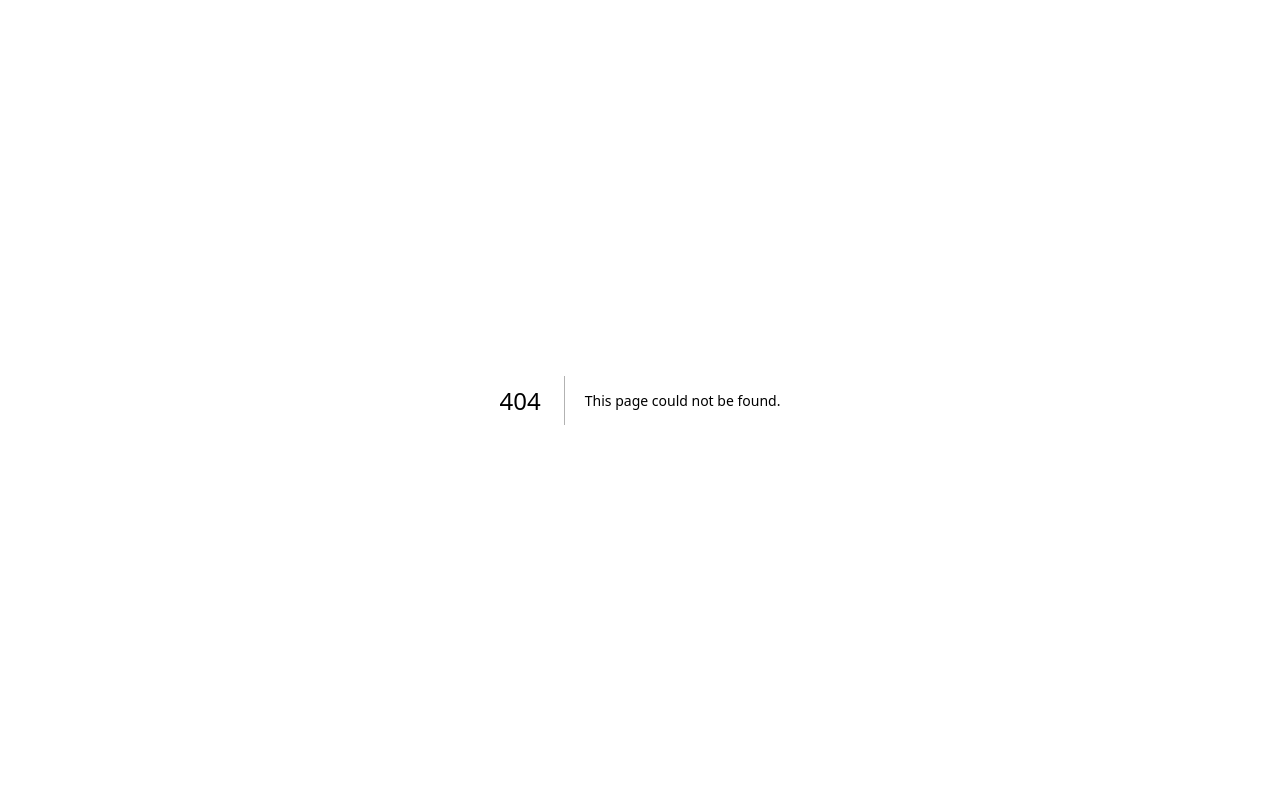
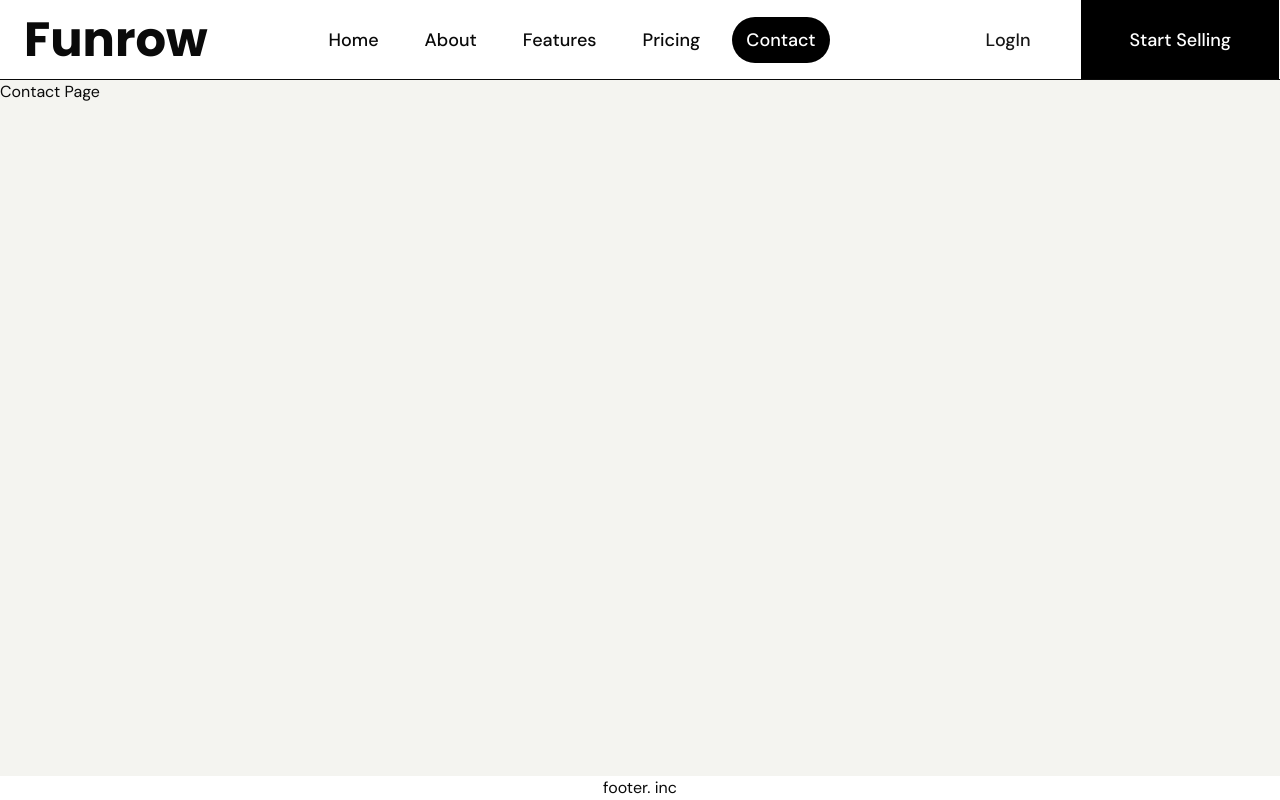
Before and after one commit to Abdur-Rahim-Baig/Multi-Vendor-Ecommerce-WebSite, a Next.js app: page /contact in a window 1280 px wide. Before the commit this address had no page. Built offline with nearby package versions, Linux system fonts and the light colour scheme.

Commit message:
made a navbar and a sidebar

```diff
--- /dev/null
+++ b/src/app/(home)/about/page.tsx
@@ -0,0 +1,8 @@
+const Page = () => {
+  return(
+    <div>
+      About Page
+    </div>
+  );
+}
+export default Page;
--- /dev/null
+++ b/src/app/(home)/contact/page.tsx
@@ -0,0 +1,8 @@
+const Page = () => {
+  return(
+    <div>
+      Contact Page
+    </div>
+  );
+}
+export default Page;
--- /dev/null
+++ b/src/app/(home)/features/page.tsx
@@ -0,0 +1,8 @@
+const Page = () => {
+  return(
+    <div>
+      features Page
+    </div>
+  );
+}
+export default Page;
--- /dev/null
+++ b/src/app/(home)/footer.tsx
@@ -0,0 +1,9 @@
+export const Footer = () => {
+  return(
+    <footer className="flex justify-center">
+      <div>
+        <p>footer. inc</p>
+      </div>
+    </footer>
+  );
+};
--- /dev/null
+++ b/src/app/(home)/layout.tsx
@@ -0,0 +1,20 @@
+import { Navbar } from "./navbar";
+import { Footer } from "./footer";
+
+interface Props{
+  children: React.ReactNode;
+};
+
+const Layout = ({ children }: Props) => {
+  return (
+    <div className="flex flex-col min-h-screen">
+    <Navbar />
+        <div className="flex-1 bg-[#F4F4F0]">
+          {children}
+        </div>
+          <Footer />
+      </div>
+  );
+}
+
+export default Layout;
--- /dev/null
+++ b/src/app/(home)/navbar-sidebar.tsx
@@ -0,0 +1,56 @@
+import Link from "next/link";
+
+import { ScrollArea } from "@/components/ui/scroll-area";
+import { Sheet, SheetContent, SheetHeader, SheetTitle } from "@/components/ui/sheet";
+
+interface NavbarItem {
+  href: string;
+  children: React.ReactNode;
+}
+
+interface Props {
+  items: NavbarItem[];
+  open: boolean;
+  onOpenChange: (open: boolean) => void;
+}
+
+export default function NavbarSidebar({ items, open, onOpenChange }: Props) {
+  return (
+    <Sheet open={open} onOpenChange={onOpenChange}>
+      <SheetContent side="left" className="p-0 transition-none">
+        <SheetHeader className="p-4 border-b">
+            <SheetTitle>Menu</SheetTitle>
+        </SheetHeader>
+
+        <ScrollArea className="flex flex-col overflow-y-auto h-full pb-2">
+            {items.map((item) => (
+              <Link
+                key={item.href}
+                href={item.href}
+                className="w-full text-left p-4 hover:bg-black hover:text-white flex items-center text-base font-medium"
+                onClick={() => onOpenChange(false)}
+              >
+                {item.children}
+              </Link>
+            ))}
+            <div className="border-t">
+              <Link
+                onClick={() => onOpenChange(false)}
+                href="/sign-in"
+                className="w-full text-left p-4 hover:bg-black hover:text-white flex items-center text-base font-medium"
+              >
+                Log In
+              </Link>
+              <Link
+                onClick={() => onOpenChange(false)}
+                href="/sign-up"
+                className="w-full text-left p-4 hover:bg-black hover:text-white flex items-center text-base font-medium"
+              >
+                Start Selling
+              </Link>
+            </div>
+        </ScrollArea>
+      </SheetContent>
+    </Sheet>
+  );
+}
--- /dev/null
+++ b/src/app/(home)/navbar.tsx
@@ -0,0 +1,114 @@
+"use client"
+
+import Link from "next/link";
+import { useState } from "react";
+import { MenuIcon } from "lucide-react";
+import { Poppins } from 'next/font/google';
+import { usePathname } from "next/navigation";
+
+
+import { cn } from "@/lib/utils";
+import { Button } from "@/components/ui/button";
+import NavbarSidebar from "./navbar-sidebar";
+
+const poppins = Poppins({
+  subsets: ["latin"],
+  weight: ["700"],
+});
+
+interface NavbarItemProps {
+  href: string;
+  children: React.ReactNode;
+  isActive?: boolean;
+}
+
+const NavbarItem = ({ href, children, isActive }: NavbarItemProps) => {
+  return (
+    <Button
+      asChild
+      variant="outline"
+      className={cn(
+        "bg-transparent hover:bg-transparent rounded-full hover:border-primary border-transparent px-3.5 text-lg",
+        isActive && "bg-black text-white hover:bg-black hover:text-white"
+      )}
+    >
+      <Link href={href}>
+        {children}
+      </Link>
+    </Button>
+  );
+};
+
+const navbarItems = [
+  { href: "/", children: "Home" },
+  { href: "/about", children: "About" },
+  { href: "/features", children: "Features" },
+  { href: "/pricing", children: "Pricing" },
+  { href: "/contact", children: "Contact" }
+];
+
+export const Navbar = () => {
+  const pathname = usePathname();
+  const [isSidebarOpen, setIsSidebarOpen] = useState(false);
+
+  return (
+    <nav className="h-20 flex border-b  justify-between font-medium bg-white">
+      <Link href="/" className="pl-6 flex items-center">
+        <span className={cn("text-5xl font-semibold", poppins.className)}>
+          Funrow
+        </span>
+      </Link>
+
+      <NavbarSidebar
+      items={navbarItems}
+        open={isSidebarOpen}
+        onOpenChange={setIsSidebarOpen}
+      />
+
+      <div className="hidden items-center gap-4 lg:flex">
+        {navbarItems.map((item) => (
+          <NavbarItem
+            key={item.href}
+            href={item.href}
+            isActive={pathname === item.href}
+          >
+            {item.children}
+
+          </NavbarItem>
+        ))}
+      </div>
+
+      <div className="hidden lg:flex">
+
+        <Button
+          asChild
+          variant="secondary"
+          className="border-l border-t-0 border-b-0 bordder-r-0 px-12 h-full rounded-none bg-white hover:bg-blue-300 transition colors text-lg"
+        >
+          <Link href="/login">
+            LogIn
+          </Link>
+        </Button>
+        <Button
+          asChild
+          className="border-l-2 border-t-0 border-b-0 bordder-r-0 px-12 h-full rounded-none bg-black text-white hover:bg-pink-300 hover:text-black transition colors text-lg"
+        >
+          <Link href="/signup">
+            Start Selling
+          </Link>
+        </Button>
+      </div>
+
+        <div className="flex lg:hidden items-center justify-center">
+        <Button
+        variant="ghost"
+        className="size-12 border-transparent bg-white"
+        onClick={() => setIsSidebarOpen(true)}
+        >
+          <MenuIcon />
+        </Button>
+        </div>
+
+    </nav>
+  );
+};
--- a/src/app/page.tsx
+++ b/src/app/(home)/page.tsx
@@ -7,7 +7,7 @@ import { Textarea } from "@/components/ui/textarea";
 export default function Home() {
   return (
     <div className="p-8">
-      <div className="flex flex-col gap-y-4">
+      <div className="flex flex-col gap-y-5">
         <div>
           <Button variant="elevated">
             Iam a Button
--- /dev/null
+++ b/src/app/(home)/pricing/page.tsx
@@ -0,0 +1,8 @@
+const Page = () => {
+  return(
+    <div>
+      pricing Page
+    </div>
+  );
+}
+export default Page;
--- a/src/components/ui/checkbox.tsx
+++ b/src/components/ui/checkbox.tsx
@@ -10,7 +10,7 @@ function Checkbox({ className, ...props }: CheckboxPrimitive.Root.Props) {
     <CheckboxPrimitive.Root
       data-slot="checkbox"
       className={cn(
-        "peer relative flex size-4 shrink-0 items-center justify-center rounded-[4px] border border-input shadow-xs transition-shadow outline-none group-has-disabled/field:opacity-50 after:absolute after:-inset-x-3 after:-inset-y-2 focus-visible:border-ring focus-visible:ring-3 focus-visible:ring-ring/50 disabled:cursor-not-allowed disabled:opacity-50 aria-invalid:border-destructive aria-invalid:ring-3 aria-invalid:ring-destructive/20 aria-invalid:aria-checked:border-primary dark:bg-input/30 dark:aria-invalid:border-destructive/50 dark:aria-invalid:ring-destructive/40 data-checked:border-primary data-checked:bg-primary data-checked:text-primary-foreground dark:data-checked:bg-primary",
+        "peer relative flex size-4 shrink-0 items-center justify-center rounded-[4px] border border-input shadow-xs transition-shadow outline-none group-has-disabled/field:opacity-50 after:absolute after:-inset-x-3 after:-inset-y-2 focus-visible:border-ring focus-visible:ring-3 focus-visible:ring-ring/50 disabled:cursor-not-allowed disabled:opacity-50 aria-invalid:border-destructive aria-invalid:ring-3 aria-invalid:ring-destructive/20 aria-invalid:aria-checked:border-primary dark:bg-input/30 dark:aria-invalid:border-destructive/50 dark:aria-invalid:ring-destructive/40 data-checked:border-primary data-checked:bg-primary data-checked:text-primary-foreground dark:data-checked:bg-primary bg-white",
         className
       )}
       {...props}
--- a/src/components/ui/progress.tsx
+++ b/src/components/ui/progress.tsx
@@ -15,7 +15,7 @@ function Progress({
       value={value}
       data-slot="progress"
       className={cn("flex flex-wrap gap-3",
-        "border bg-transparent rounded",
+        "border bg-white rounded",
         className)}
       {...props}
     >
--- a/src/components/ui/textarea.tsx
+++ b/src/components/ui/textarea.tsx
@@ -7,9 +7,9 @@ function Textarea({ className, ...props }: React.ComponentProps<"textarea">) {
     <textarea
       data-slot="textarea"
       className={cn(
-        "flex field-sizing-content min-h-16 w-full rounded-md border border-input bg-transparent px-2.5 py-2 text-base transition-[color,box-shadow] outline-none placeholder:text-muted-foreground focus-visible:border-ring focus-visible:ring-3 focus-visible:ring-ring/50 disabled:cursor-not-allowed disabled:opacity-50 aria-invalid:border-destructive aria-invalid:ring-3 aria-invalid:ring-destructive/20 dark:bg-input/30 dark:aria-invalid:border-destructive/50 dark:aria-invalid:ring-destructive/40",
+        "flex field-sizing-content min-h-16 w-full rounded-md border border-input px-2.5 py-2 text-base transition-[color,box-shadow] outline-none placeholder:text-muted-foreground focus-visible:border-ring focus-visible:ring-3 focus-visible:ring-ring/50 disabled:cursor-not-allowed disabled:opacity-50 aria-invalid:border-destructive aria-invalid:ring-3 aria-invalid:ring-destructive/20 dark:bg-input/30 dark:aria-invalid:border-destructive/50 dark:aria-invalid:ring-destructive/40",
         //Modified Class
-        "md:text-base",
+        "md:text-base bg-white",
         className
       )}
       {...props}
```
